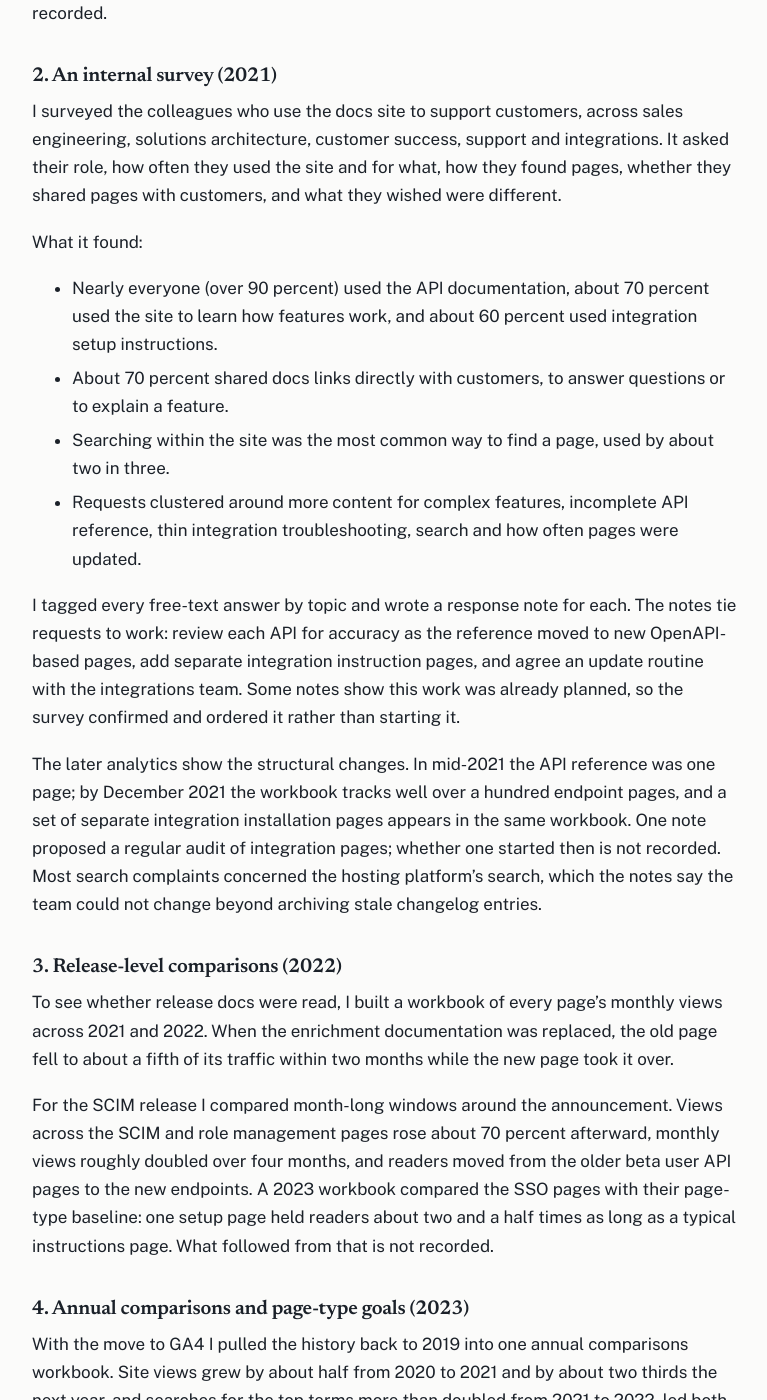
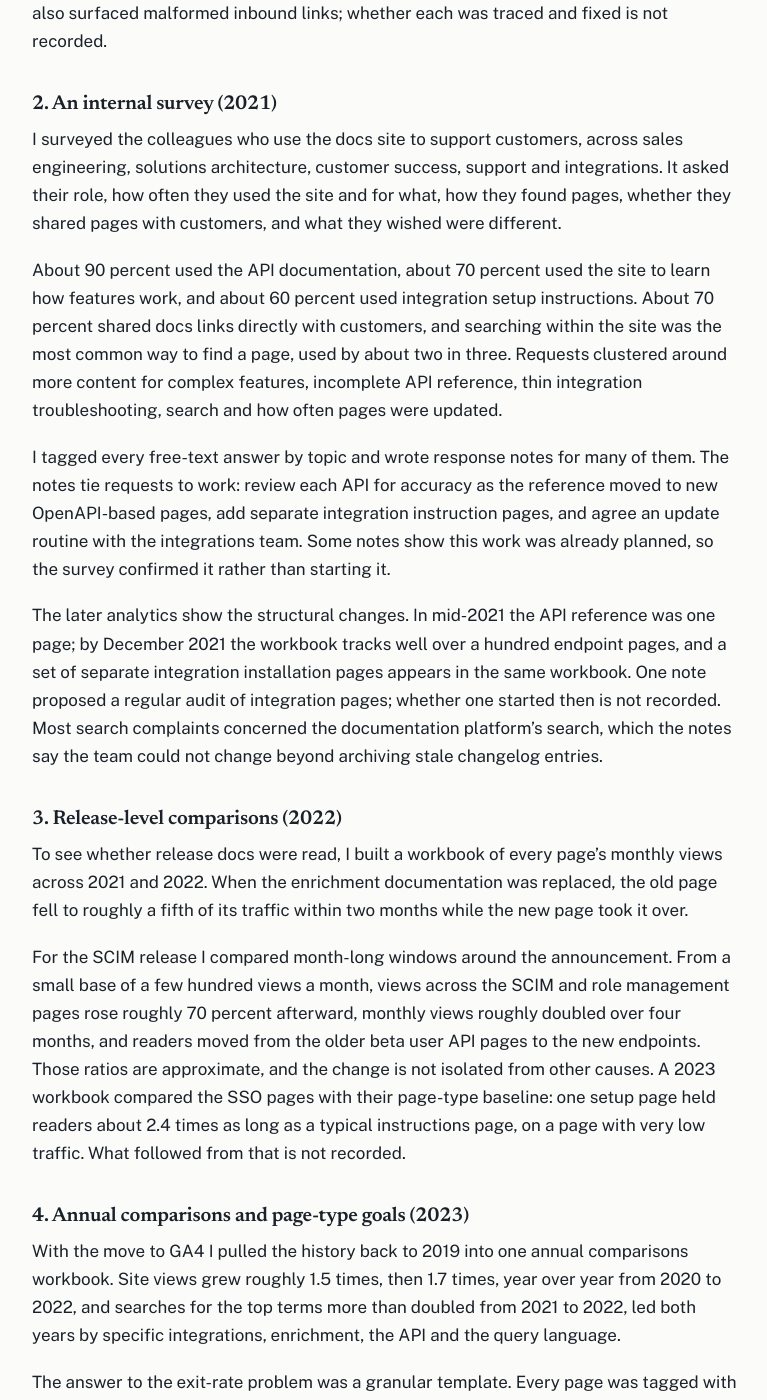
Before and after one commit to KathrynMCollins/portfolio-projects, a Jekyll site: the page built from case-studies/docs-program-measurement.md, in a window 1280 px wide and 1400 px high, scrolled down 1488 px. Shown: the whole window, without its empty margins (34-801 px from the left). Built offline with Jekyll 4.4.1, drawn with Linux system fonts in a browser that asks for light colours; our own code applies the rules of GitHub Pages for plain Markdown files; some of the changed text lies outside the part shown.

Commit message:
Apply review fixes to measurement case study

```diff
--- a/case-studies/docs-program-measurement.md
+++ b/case-studies/docs-program-measurement.md
@@ -4,7 +4,7 @@
 **When:** 2021 to 2023, with later use in 2026
 **Author:** Kathryn Collins
 **Tools:** Google Analytics (Universal Analytics, then GA4), spreadsheet pivot tables, an internal survey form
-**Prepared for:** Content management and technical writing roles
+**Prepared for:** Documentation leadership and content management roles
 
 ## What this shows
 
@@ -16,13 +16,13 @@ Portfolio note: traffic and survey figures are shown as trends, ratios and round
 
 The program needed to know which pages carried the site, whether readers finished what they came for, what the colleagues who send docs to customers needed, and whether a release's documentation was read.
 
-Raw page views could not answer those questions. In the first workbooks, the pages with the highest exit rates were integration setup pages that readers reached by direct link. A high exit rate there could mean the reader got the answer and left, or gave up.
+Raw page views could not answer those questions. In the first workbooks, among the most visited pages, the highest exit rates belonged to integration setup pages that most readers reached by direct link. A high exit rate there could mean the reader got the answer and left, or gave up.
 
 ## What I did
 
 ### 1. A monthly workbook with a fixed shape
 
-I built a workbook template and filled it every month from 2021 through late 2023. Each one had the same sheets: most viewed pages, longest viewed pages, pages most often reached by direct link, a watch list comparing this month with last month for selected pages, and the raw export with a notes column. From the mid-2021 template on, each workbook also carried the previous month's raw data, so month-over-month changes were visible without opening a second file.
+I built a workbook template and kept a workbook each month into late 2023; the surviving files start in early 2021. Each one had the same sheets: most viewed pages, longest viewed pages, pages most often reached by direct link, a watch list comparing this month with last month for selected pages, and the raw export with a notes column. From the mid-2021 template on, each workbook also carried the previous month's raw data, so month-over-month changes were visible without opening a second file.
 
 Because the columns did not change, a page could be followed for years. The raw data also surfaced malformed inbound links; whether each was traced and fixed is not recorded.
 
@@ -30,26 +30,21 @@ Because the columns did not change, a page could be followed for years. The raw
 
 I surveyed the colleagues who use the docs site to support customers, across sales engineering, solutions architecture, customer success, support and integrations. It asked their role, how often they used the site and for what, how they found pages, whether they shared pages with customers, and what they wished were different.
 
-What it found:
+About 90 percent used the API documentation, about 70 percent used the site to learn how features work, and about 60 percent used integration setup instructions. About 70 percent shared docs links directly with customers, and searching within the site was the most common way to find a page, used by about two in three. Requests clustered around more content for complex features, incomplete API reference, thin integration troubleshooting, search and how often pages were updated.
 
-- Nearly everyone (over 90 percent) used the API documentation, about 70 percent used the site to learn how features work, and about 60 percent used integration setup instructions.
-- About 70 percent shared docs links directly with customers, to answer questions or to explain a feature.
-- Searching within the site was the most common way to find a page, used by about two in three.
-- Requests clustered around more content for complex features, incomplete API reference, thin integration troubleshooting, search and how often pages were updated.
+I tagged every free-text answer by topic and wrote response notes for many of them. The notes tie requests to work: review each API for accuracy as the reference moved to new OpenAPI-based pages, add separate integration instruction pages, and agree an update routine with the integrations team. Some notes show this work was already planned, so the survey confirmed it rather than starting it.
 
-I tagged every free-text answer by topic and wrote a response note for each. The notes tie requests to work: review each API for accuracy as the reference moved to new OpenAPI-based pages, add separate integration instruction pages, and agree an update routine with the integrations team. Some notes show this work was already planned, so the survey confirmed and ordered it rather than starting it.
-
-The later analytics show the structural changes. In mid-2021 the API reference was one page; by December 2021 the workbook tracks well over a hundred endpoint pages, and a set of separate integration installation pages appears in the same workbook. One note proposed a regular audit of integration pages; whether one started then is not recorded. Most search complaints concerned the hosting platform's search, which the notes say the team could not change beyond archiving stale changelog entries.
+The later analytics show the structural changes. In mid-2021 the API reference was one page; by December 2021 the workbook tracks well over a hundred endpoint pages, and a set of separate integration installation pages appears in the same workbook. One note proposed a regular audit of integration pages; whether one started then is not recorded. Most search complaints concerned the documentation platform's search, which the notes say the team could not change beyond archiving stale changelog entries.
 
 ### 3. Release-level comparisons (2022)
 
-To see whether release docs were read, I built a workbook of every page's monthly views across 2021 and 2022. When the enrichment documentation was replaced, the old page fell to about a fifth of its traffic within two months while the new page took it over.
+To see whether release docs were read, I built a workbook of every page's monthly views across 2021 and 2022. When the enrichment documentation was replaced, the old page fell to roughly a fifth of its traffic within two months while the new page took it over.
 
-For the SCIM release I compared month-long windows around the announcement. Views across the SCIM and role management pages rose about 70 percent afterward, monthly views roughly doubled over four months, and readers moved from the older beta user API pages to the new endpoints. A 2023 workbook compared the SSO pages with their page-type baseline: one setup page held readers about two and a half times as long as a typical instructions page. What followed from that is not recorded.
+For the SCIM release I compared month-long windows around the announcement. From a small base of a few hundred views a month, views across the SCIM and role management pages rose roughly 70 percent afterward, monthly views roughly doubled over four months, and readers moved from the older beta user API pages to the new endpoints. Those ratios are approximate, and the change is not isolated from other causes. A 2023 workbook compared the SSO pages with their page-type baseline: one setup page held readers about 2.4 times as long as a typical instructions page, on a page with very low traffic. What followed from that is not recorded.
 
 ### 4. Annual comparisons and page-type goals (2023)
 
-With the move to GA4 I pulled the history back to 2019 into one annual comparisons workbook. Site views grew by about half from 2020 to 2021 and by about two thirds the next year, and searches for the top terms more than doubled from 2021 to 2022, led both years by integrations, enrichment, the API and the query language.
+With the move to GA4 I pulled the history back to 2019 into one annual comparisons workbook. Site views grew roughly 1.5 times, then 1.7 times, year over year from 2020 to 2022, and searches for the top terms more than doubled from 2021 to 2022, led both years by specific integrations, enrichment, the API and the query language.
 
 The answer to the exit-rate problem was a granular template. Every page was tagged with one of about a dozen content types, each type got a goal direction for views, time on page and exits, and a fourth-quarter 2022 baseline was set per type. A sample:
 
@@ -61,18 +56,18 @@ The answer to the exit-rate problem was a granular template. Every page was tagg
 | Navigation | Down | Down | No goal |
 | Archived | Down | No goal | No goal |
 
-Read this way, an exit from an instruction page is a finished task, and an exit from a landing page is a reader who found no way in. The baseline showed why this was needed: instruction pages had about twice the site's average exit rate, which the goals treat as success. A second goal table restated the same goals in GA4's terms, engagement time and bounce rate, so the targets would survive the change in tools.
+Read this way, an exit from an instruction page is a finished task, and an exit from a landing page is a reader who found no way in. Lower time on page is the goal for instruction and endpoint pages because a reader looking up a step or a parameter is best served by finding it fast. The fourth-quarter 2022 baseline showed why this was needed: instruction pages had about twice the site's average exit rate, which the goals treat as success. A second goal table restated the same goals in GA4's terms, engagement time and bounce rate, so the targets would survive the change in tools.
 
 ### 5. A writing standard (2022)
 
-Measurement shows where docs fall short; a standard helps fix them. I taught a best-practices session in four stages. Planning starts with audience: who needs the doc and why. Outlining goes big, then small: what, why and who, then where and how. Drafting walks through the steps while writing, keeps text short and consistent and gets a second reader. Revising includes adjusting to feedback. The session closed with templates for support ticket updates and bug reports: what is happening and where, what should happen, and how to reproduce it.
+Measurement shows where docs fall short; a standard helps fix them. I taught a best-practices session from a deck first created in 2022, in four stages. Planning starts with audience: who needs the doc and why. Outlining goes big, then small: what, why and who, then where and how. Drafting walks through the steps while writing, keeps text short and consistent and gets a second reader. Revising includes adjusting to feedback. The session closed with templates for support ticket updates and bug reports: what is happening and where, what should happen, and how to reproduce it.
 
 ## Results
 
 - A consistent measurement record from 2021 to late 2023, ending in a page-type goal model with a baseline, in place of single-number judgments.
 - Survey priorities matched to structural changes visible in the site's own data, and release-level evidence that readers moved to new pages.
 - Later use. The [analytics framework for a docs AI assistant](../projects/ai-widget-analytics/README.md) used older site analytics as its traffic baseline and keeps low-traffic pages the assistant cites often: the same caution the page-type goals built in, that views alone do not decide a page's value.
-- A recurring theme. The 2021 survey asked for pages updated when integrations change and for easier finding; feedback for the 2026 [capacity and investment case](docs-capacity-and-investment-case.md) asked for advance notice of changes and findability. That case measured demand from engineering's tracker, not traffic.
+- One theme recurs: the 2021 survey asked for pages updated when integrations change and for easier finding, and feedback for the 2026 [capacity and investment case](docs-capacity-and-investment-case.md) asked for advance notice of changes and for content that is easier to find. That case measured demand from engineering's tracker, not from traffic.
 
 ## Limitations
 
```
